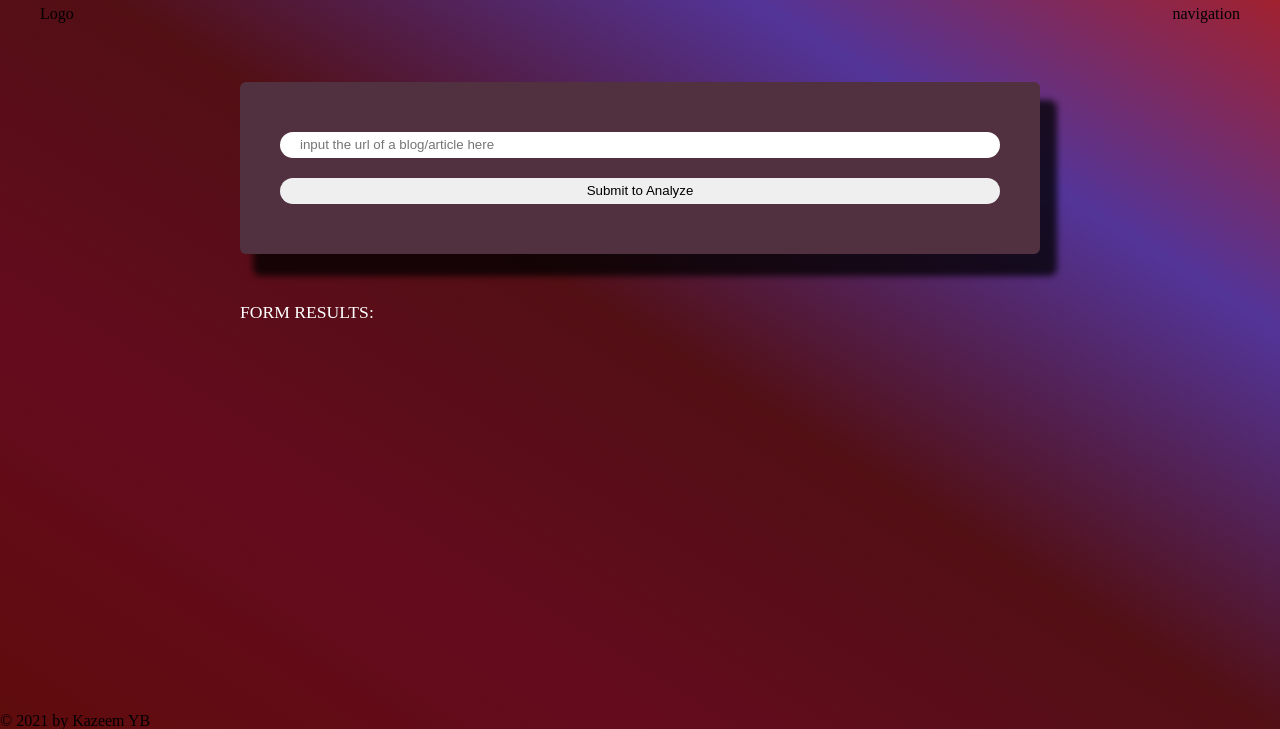
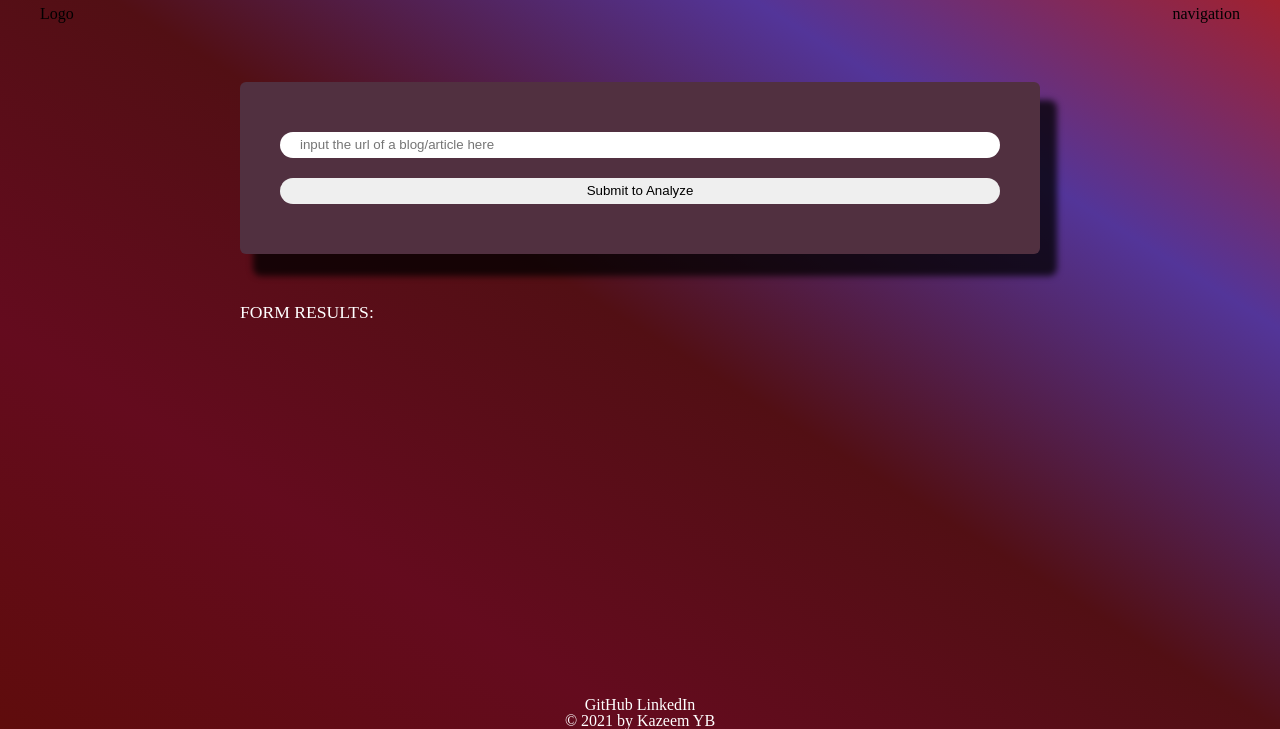
Before and after one commit to kazeemYB/fend-refresh-2019, a website built with webpack: page src/client/views/index.html in a window 1280 px wide. Shown: the part 71-800 px from the top of the page. Built offline with nearby package versions, Linux system fonts and the light colour scheme.

Commit message:
This commit will show added links to footer

```diff
--- a/src/client/views/index.html
+++ b/src/client/views/index.html
@@ -45,7 +45,9 @@
             </section>
         </main>
 
-        <footer>
+        <footer class="allign-footer">
+            <a href="https://github.com/kazeemYB/fend-refresh-2019">GitHub</a>
+            <a href="https://www.linkedin.com/in/kazeembada/">LinkedIn</a>
             <p>© 2021 by Kazeem YB</p>
         </footer>
 
@@ -58,5 +60,6 @@
                 });
             }
         </script>
+
     </body>
 </html>
```
